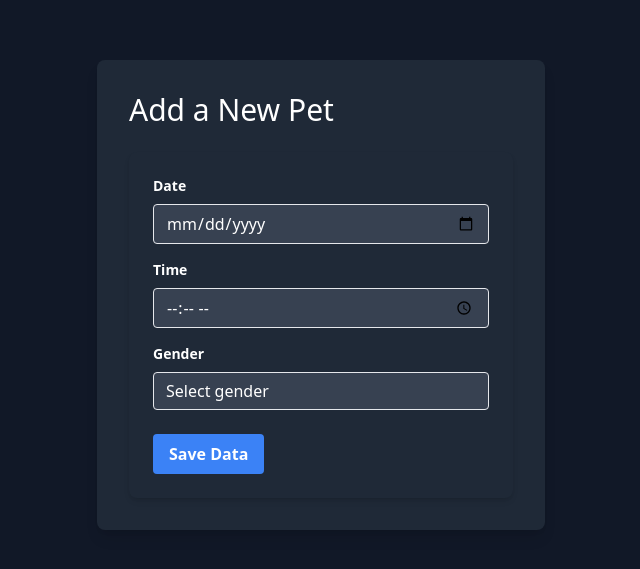
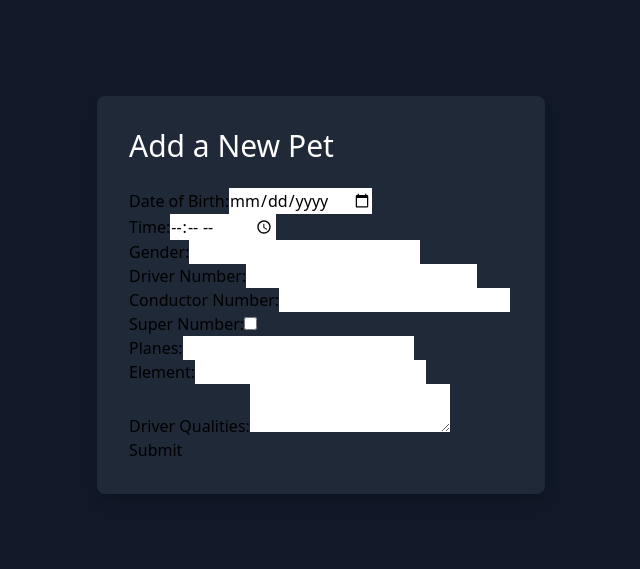
Before and after one commit to caelumpirata/NextJs, a Next.js app: page / in a window 1280 px wide. Shown: the part 105-674 px from the top of the page, without its empty margins (319-959 px from the left). Built offline with nearby package versions, Linux system fonts and the light colour scheme.

Commit message:
fix numertology demo imput

```diff
--- /dev/null
+++ b/components/NumerologyForm.js
@@ -0,0 +1,88 @@
+import React, { useState } from 'react';
+import axios from 'axios';
+
+const NumerologyForm = () => {
+  const [formData, setFormData] = useState({
+    DOB: '',
+    time: '',
+    gender: '',
+    driver_no: '',
+    conductor_no: '',
+    super_no: false,
+    planes: '',
+    element: '',
+    driver_qualities: ''
+  });
+
+  const handleChange = (e) => {
+    const { name, value, type, checked } = e.target;
+    setFormData({
+      ...formData,
+      [name]: type === 'checkbox' ? checked : value
+    });
+  };
+
+  const handleSubmit = async (e) => {
+    e.preventDefault();
+    try {
+      const response = await axios.post('/api/numerology', formData);
+      alert(response.data.message);
+    } catch (error) {
+      console.error('There was an error saving the data!', error);
+      alert('Error saving data');
+    }
+  };
+
+  return (
+    <form onSubmit={handleSubmit}>
+      <label>
+        Date of Birth:
+        <input type="date" name="DOB" value={formData.DOB} onChange={handleChange} required />
+      </label>
+      <br />
+      <label>
+        Time:
+        <input type="time" name="time" value={formData.time} onChange={handleChange} required />
+      </label>
+      <br />
+      <label>
+        Gender:
+        <input type="text" name="gender" value={formData.gender} onChange={handleChange} required />
+      </label>
+      <br />
+      <label>
+        Driver Number:
+        <input type="number" name="driver_no" value={formData.driver_no} onChange={handleChange} />
+      </label>
+      <br />
+      <label>
+        Conductor Number:
+        <input type="number" name="conductor_no" value={formData.conductor_no} onChange={handleChange} />
+      </label>
+      <br />
+      <label>
+        Super Number:
+        <input type="checkbox" name="super_no" checked={formData.super_no} onChange={handleChange} />
+      </label>
+      <br />
+      <label>
+        Planes:
+        <input type="text" name="planes" value={formData.planes} onChange={handleChange} />
+      </label>
+      <br />
+      <label>
+        Element:
+        <input type="text" name="element" value={formData.element} onChange={handleChange} />
+      </label>
+      <br />
+      <label>
+        Driver Qualities:
+        <textarea name="driver_qualities" value={formData.driver_qualities} onChange={handleChange} />
+      </label>
+      <br />
+      <button type="submit">Submit</button>
+    </form>
+  );
+};
+
+export default NumerologyForm;
--- a/package.json
+++ b/package.json
@@ -10,6 +10,7 @@
   },
   "dependencies": {
     "@vercel/postgres": "^0.8.0",
+    "axios": "^1.7.2",
     "next": "14.2.3",
     "react": "^18",
     "react-dom": "^18"
--- /dev/null
+++ b/pages/api/numerology.js
@@ -0,0 +1,39 @@
+import { sql } from '@vercel/postgres';
+
+export default async function handler(req, res) {
+  if (req.method === 'POST') {
+    try {
+      const {
+        DOB,
+        time,
+        gender,
+        driver_no,
+        conductor_no,
+        super_no,
+        planes,
+        element,
+        driver_qualities
+      } = req.body;
+
+      // Validate form data
+      if (!DOB || !time || !gender) {
+        return res.status(400).json({ error: 'DOB, time, and gender are required fields' });
+      }
+
+      // Insert data into the database
+      await sql`
+        INSERT INTO numerology (DOB, time, gender, driver_no, conductor_no, super_no, planes, element, driver_qualities)
+        VALUES (${DOB}, ${time}, ${gender}, ${driver_no}, ${conductor_no}, ${super_no}, ${planes}, ${element}, ${driver_qualities})
+      `;
+
+      // Send success response
+      return res.status(201).json({ message: 'Data added successfully' });
+    } catch (error) {
+      return res.status(500).json({ error: error.message });
+    }
+  } else {
+    // Return method not allowed for non-POST requests
+    res.setHeader('Allow', ['POST']);
+    res.status(405).end(`Method ${req.method} Not Allowed`);
+  }
+}
--- a/pages/index.js
+++ b/pages/index.js
@@ -1,5 +1,6 @@
 import PetForm from '../components/PetForm';
 import NewForm from '../components/NewForm';
+import NumerologyForm from '@/components/NumerologyForm';
 
 const Home = () => {
   return (
@@ -7,7 +8,9 @@ const Home = () => {
       <div className="max-w-md w-full bg-gray-800 p-8 rounded-lg shadow-lg">
         <h1 className="text-3xl text-white mb-6">Add a New Pet</h1>
         {/* <PetForm /> */}
-        <NewForm />
+        {/* <NewForm /> */}
+        <NumerologyForm />
+
       </div>
     </div>
   );
```
Also changed, not shown: 1 other file (tests, documents, lock files or other folders).
